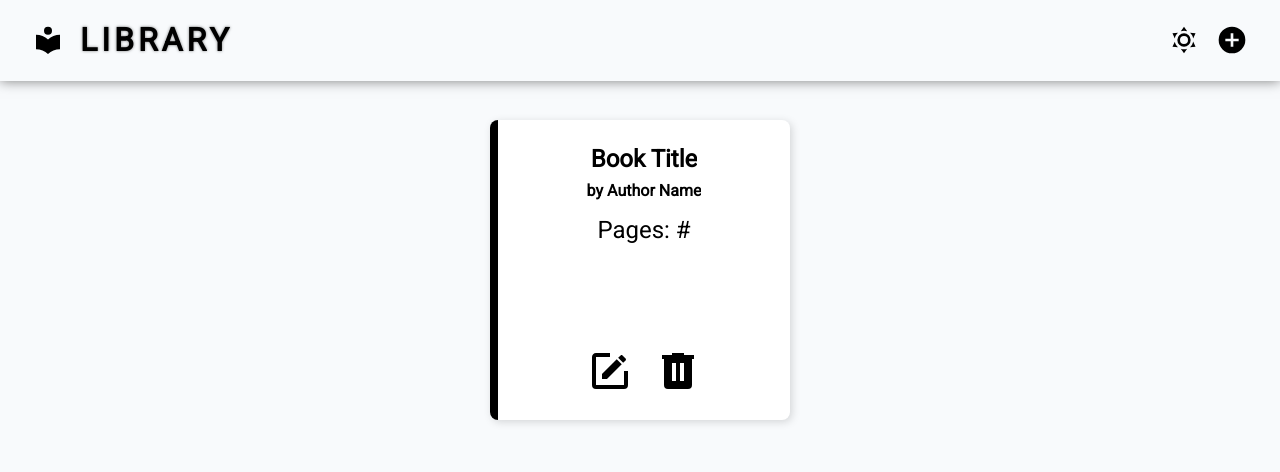
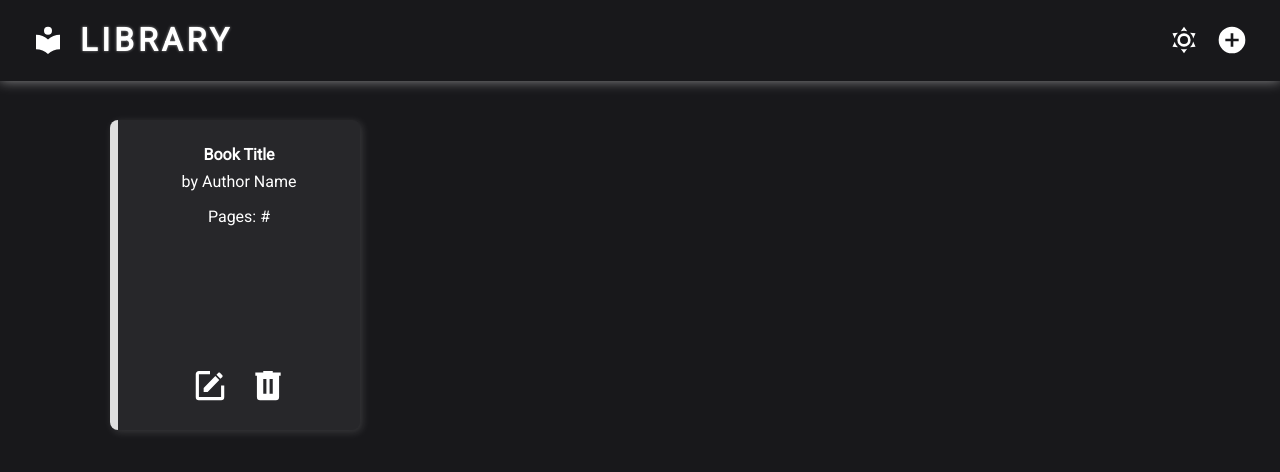
Before and after one commit to Deavoe/odin-library, a website: page index.html in a window 1280 px wide. Both pictures are taken after a click on the picture 1184 px from the left and 40 px from the top of the page. Shown: the top 472 px of the page. Drawn offline with Linux system fonts and the light colour scheme.

Commit message:
Add ability to toggle dark/light theme

```diff
--- a/index.html
+++ b/index.html
@@ -17,7 +17,7 @@
             <h1>LIBRARY</h1>
         </div>
         <div>
-            <img class="theme" src="./icons/theme-light.svg" alt="Change theme">
+            <img class="theme" src="./icons/theme-dark.svg" alt="Change theme">
             <img class="add" src="./icons/add.svg" alt="Add book">
         </div>
     </header>
--- a/script.js
+++ b/script.js
@@ -5,6 +5,14 @@ function toggleForm() {
 }
 document.querySelector('.cancel-form').addEventListener('click', toggleForm);
 document.querySelector('.add').addEventListener('click', toggleForm);
+
+// Toggle theme
+const documentRoot = document.documentElement;
+const themeButton = document.querySelector('.theme');
+document.querySelector('.theme').addEventListener('click', () => {
+  themeButton.src = !documentRoot.classList.contains('dark') ? themeButton.src = './icons/theme-light.svg' : themeButton.src = './icons/theme-dark.svg';
+  documentRoot.classList.toggle('dark');
+});
 
 let myLibrary = [];
 
--- a/style.css
+++ b/style.css
@@ -1,22 +1,39 @@
 :root {
+    --form-color: rgb(255,255,255);
     --bg-color: #f8fafc;
     --text-color: rgb(0,0,0);
+    --box-shadow: rgba(0,0,0,.5);
+    --book-shadow: rgba(0,0,0,.15);
+    --book-hover: rgba(78, 78, 78, 0.435);
+    --book-border: rgb(0,0,0);
+    --input-color: rgb(200,200,200) ;
     font-family: 'Roboto', sans-serif;
 }
 
-/* .dark {
+* {
+    transition: all 0.2s;
+}
 
-} */
+.dark {
+    --form-color: #27272a;
+    --bg-color: #18181b;
+    --text-color: rgb(255,255,255);
+    --box-shadow: rgba(255,255,255,.5);
+    --book-shadow: rgba(255,255,255,.15);
+    --book-hover: rgba(78, 78, 78, 0.435);
+    --book-border: rgb(222,222,222);
+    --input-color: rgb(200,200,200) ;
+}
+
+.dark img {
+    filter:invert();
+}
 
 body {
     background-color: var(--bg-color);
     display:flex;
     justify-content: center;
     height: 300vh;
-}
-
-* {
-    transition: all 0.2s;
 }
 
 /* HEADER HEADER HEADER */
@@ -31,7 +48,8 @@ header {
     top: 0;
     overflow: hidden;
     width: 100%;
-    box-shadow: 0 0 12px rgba(0,0,0,.5) ;
+    box-shadow: 0 0 12px var(--box-shadow) ;
+    color: var(--text-color);
 }
 
 header * {
@@ -42,7 +60,7 @@ header * {
 header h1 {
     font-weight: 600;
     letter-spacing: .25rem;
-    text-shadow: 0 0 3px rgba(0,0,0,.5) ;
+    text-shadow: 0 0 3px var(--box-shadow) ;
 }
 
 header img {
@@ -69,15 +87,18 @@ header > div {
 .container {
     margin-top: 7rem;
     display:grid;
-    grid-template-rows:repeat( auto-fit, minmax(100px, 300px) );
-    grid-template-columns: repeat( auto-fit, minmax(100px, 300px) );
+    grid-template-rows:repeat( auto-fill, minmax(300px, 1fr) );
+    grid-template-columns: repeat( auto-fill, minmax(100px, 250px) );
+    gap: 20px;
+    width: 100%;
+    justify-content: center;
 }
 
 .book {
-    background-color: rgb(255,255,255);
+    background-color: var(--form-color);
     border-radius: .5rem;
-    border-left: .5rem solid #000000 ;
-    box-shadow: 2px 2px 8px rgba(0,0,0,.15);
+    border-left: .5rem solid var(--book-border) ;
+    box-shadow: 2px 2px 8px var(--book-shadow);
     padding: 25px 25px;
     margin: 0;
     display: flex;
@@ -87,8 +108,8 @@ header > div {
     transition: all 0.12s ease-in-out;
 }
     .book:hover {
-        border-left: clamp(.5rem,.8vw,.82rem) solid #000000 ;
-        box-shadow: 3px 3px 10px rgba(78, 78, 78, 0.435);
+        border-left: clamp(.5rem,.8vw,.82rem) solid var(--book-border) ;
+        box-shadow: 3px 3px 10px var(--book-hover);
     }
 
 .book-content {
@@ -97,24 +118,26 @@ header > div {
     align-items: center;
     justify-content: center;
 }
-.book-content * {
-    font-weight: 700;
-    font-size: clamp(16px,5vw,1.5rem) ;
-    color:rgb(0,0,0);
-    padding: 0;
-    margin: 0;
-}
-    .book-title { /* Limit text to three lines */
+    .book-content * {
+        font-weight: 600;
+        font-size: clamp(12px,5vw,1rem) ;
+        color:var(--text-color);
+        padding: 0;
+        margin: 0;
+    }
+     .book-title { /* Limit text to three lines */
+        /* font-size: clamp(16px,100%,1.5rem) ; */
         overflow: hidden;
         text-overflow: ellipsis;
         display: -webkit-box;
         -webkit-line-clamp: 3;
         -webkit-box-orient: vertical;
+        max-width:23ch;
+        word-wrap: break-word;
     }
     .book-author { /* Limit text to one line */
         margin-top: .5rem;
-        font-weight: 600;
-        font-size: 1rem;
+        font-weight: 500;
         overflow: hidden;
         text-overflow: ellipsis;
         max-width: 28ch;
@@ -127,11 +150,7 @@ header > div {
 
 .book-icons {
     display:flex;
-    /* align-self:flex-end; */
     justify-content: center;
-    /* align-content: flex-end; */
-    /* margin-right: clamp(4px,70px,100px) ; */
-    /* height: clamp(25px, 50px,50px); */
     width: clamp(25px, 20%,20% );
     gap: clamp(10px,20px,20px) ;
     cursor: pointer;
@@ -149,10 +168,10 @@ header > div {
 form {
     position: fixed;
     top:25%;
-    background-color: rgb(255,255,255);
+    background-color: var(--form-color);
     padding: 2rem 2rem;
     border-radius: 1rem;
-    box-shadow: 0 0 6px rgba(0,0,0,.35) ;
+    box-shadow: 0 0 6px var(--box-shadow) ;
     display: flex;
     flex-direction: column;
     align-items: center;
@@ -160,6 +179,7 @@ form {
     gap: 2rem;
     transition: all 0.2s;
     z-index: 3;
+    color: var(--text-color);
 }
 
 section {
@@ -171,14 +191,14 @@ section {
 input:placeholder-shown,
 input {
     outline: none;
-    border: 1px solid rgb(200,200,200) ;
+    border: 1px solid var(--input-color) ;
     font-size: 1rem;
     border-radius: 2px;
     transition: all 0.2s;
     padding: .5rem;
 }
     input:focus {
-        box-shadow: 1px 1px 6px rgba(0,0,0,.5) ;
+        box-shadow: 1px 1px 6px var(--box-shadow) ;
     }
     input:invalid {
         border: 1px solid #b92326;
```
